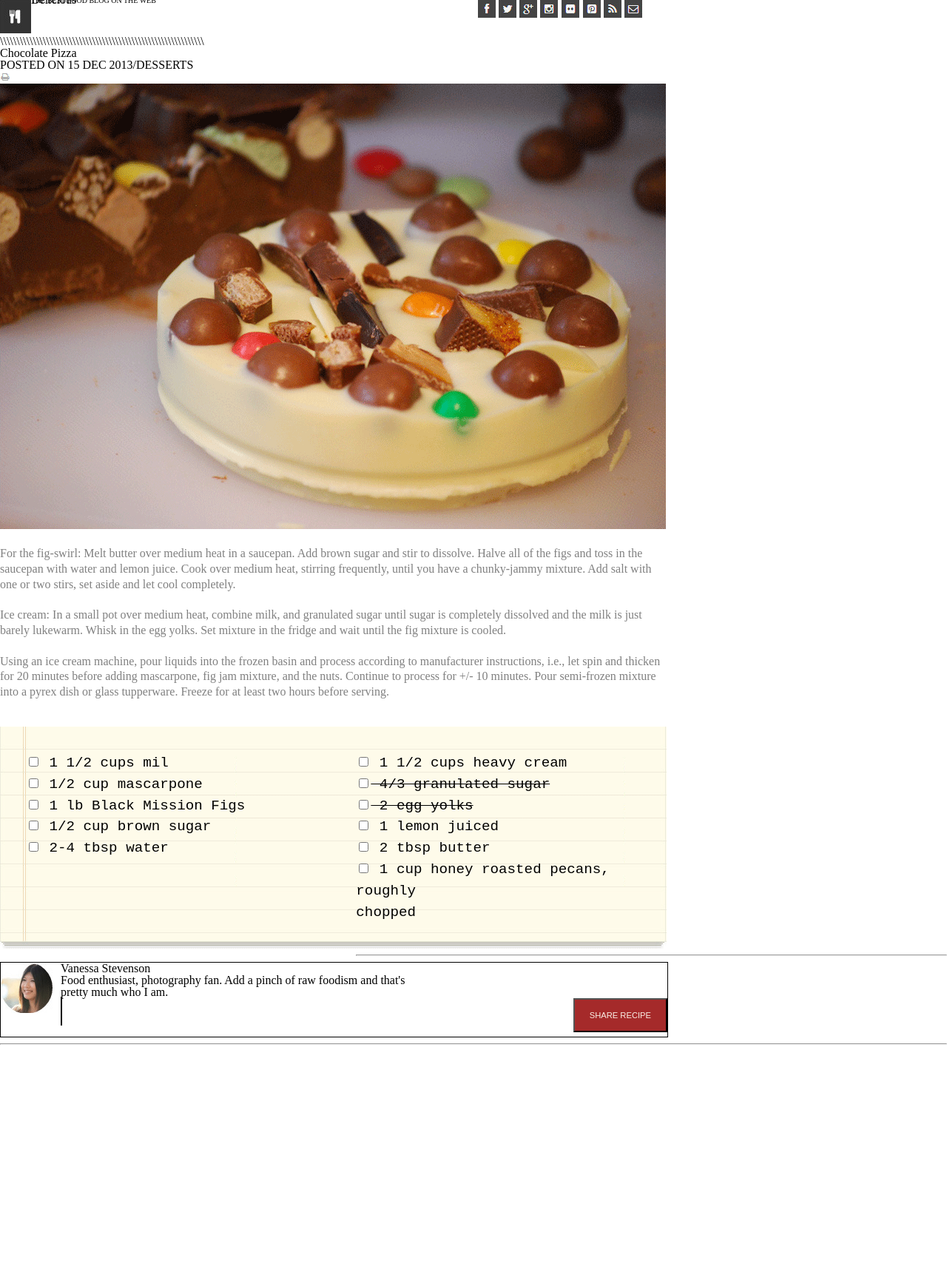
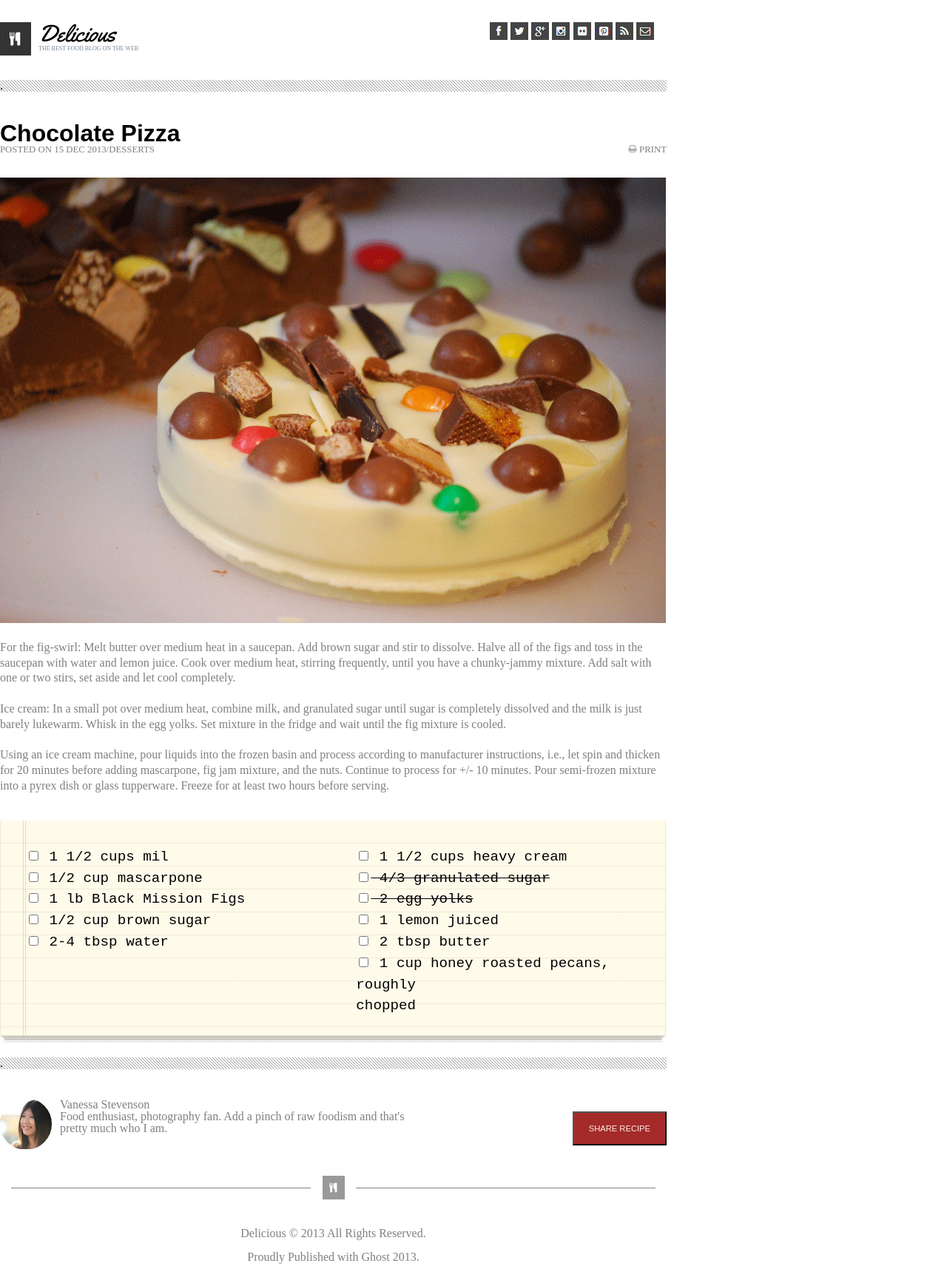
Before and after one commit to MichaelEclavea/chocolate-pizza, a plain HTML site: page index.html in a window 1280 px wide. Shown: the whole page at 74% size. Before the commit the page ends 1420 px from the top, so only its background shows below. Drawn offline with Linux system fonts and the light colour scheme.

Commit message:
revised CSS and HTML

```diff
--- a/index.html
+++ b/index.html
@@ -5,6 +5,7 @@
     <title>Chocolate Pizza</title>
     <link rel="stylesheet" href="reset.css">
     <link rel="stylesheet" href="style.css">
+    <link href="https://fonts.googleapis.com/css2?family=Yellowtail&display=swap" rel="stylesheet">
 </head>
 
 <body>
@@ -14,7 +15,7 @@
 
                 <div id="top-left">
 
-                    <img src="img/logo.png" alt="logo-icon">
+                    <img id="top-image" src="img/logo.png" alt="logo-icon">
                     <div id="title-head">
                         <h2>Delicious</h2>
                         <p>THE BEST FOOD BLOG ON THE WEB</p>
@@ -33,20 +34,14 @@
                 </div>
 
             </div>
-
-            <div id="hr">
-                <p>\\\\\\\\\\\\\\\\\\\\\\\\\\\\\\\\\\\\\\\\\\\\\\\\\\\\\\\\\\\\\\</p>
+            <div class="bar">
+                <p>.</p>
             </div>
-
             <div>
                 <div id="title">
                     <h1>Chocolate Pizza</h1>
-                    <p>POSTED ON 15 DEC 2013/DESSERTS</p>
+                    <p>POSTED ON 15 DEC 2013/DESSERTS <span id="printer"><img src="img/print-icon.png" alt="print">  PRINT</img></span></p>
                 </div>
-                <div>
-                    <img src="img/print-icon.png" alt="print">
-                </div>
-
             </div>
     </header>
     <main>
@@ -82,9 +77,9 @@
                 <li><input type="checkbox"> 1/2 cup brown sugar</li>
                 <li><input type="checkbox"> 2-4 tbsp water</li>
             </ul>
-            <div ></div>
+            <div></div>
             <ul id="list2">
-                <li><input type="checkbox">  1 1/2 cups heavy cream</li>
+                <li><input type="checkbox"> 1 1/2 cups heavy cream</li>
                 <li class="line-text"><input type="checkbox"> 4/3 granulated sugar </li>
                 <li class="line-text"><input type="checkbox"> 2 egg yolks</li>
                 <li><input type="checkbox"> 1 lemon juiced</li>
@@ -94,25 +89,34 @@
             </ul>
 
         </div>
-        <hr>
-
+        <div class="bar">
+            <p>.</p>
+        </div>
     </main>
     <footer>
         <div id="bottom-container">
             <div>
                 <img id="van-img" src="img/van-pic.png" alt="van-pic">
             </div>
-            <div>
+            <span>
                 <p>Vanessa Stevenson</p>
                 <p>Food enthusiast, photography fan. Add a pinch of raw foodism and that's</p>
                 <p>pretty much who I am.</p>
-            </div>
+            </span>
             <span id="btn">
                 <button type="submit">SHARE RECIPE</button>
             </span>
         </div>
-        <hr>
     </footer>
+    <div class="hr-theme-slash-2">
+        <div class="hr-line"></div>
+        <div class="hr-icon"><img src="img/small-logo.png" class="material-icons"/></i></div>
+        <div class="hr-line"></div>
+    </div>
+    <div id="final-text">
+            <p>Delicious &#169; 2013 All Rights Reserved. </p>
+            <p>Proudly Published with Ghost 2013. </p>
+    </div>
 </body>
 
 </html>
--- a/style.css
+++ b/style.css
@@ -1,32 +1,63 @@
 /* * {
-    border: 1px solid black; */
+    border: 1px solid black;
+} */
 
+h2{
+    font-size: 2em;
+    font-family: 'Yellowtail', cursive;
 }
+
 body {
    width: 901px;
-
-    border: solid black;
 }
 
 #main-img{
     width: 950px;
 }
 
+#printer{
+    float: right;
+    color: grey;
+    display: inline-block;
+}
+
+#title p{
+    color: #808080;
+    font-size: .8em;
+}
+
 #top-title {
    display: flex;
+   margin-top: 30px;
+   margin-bottom: 30px;
+}
 
+#title{
+    padding-bottom: 30px;
 }
 
 #title-head {
     float: right;
-    line-height: .05;
+    display: inline;
 }
+
+#top-image{
+    padding-right: 10px;
+}
+
 #title-head p {
-    font-size: 10px;
+    font-size: 8px;
+    color: lightslategray;
+}
+
+h1{
+    font-family: sans-serif;
+    font-size: 2em;
+    font-weight: bold;
 }
 
 #icons {
- padding-left: 435px;
+ padding-left: 475px;
 }
 
 #span {
@@ -75,10 +106,10 @@ body {
 }
 
 #bottom-container{
-border: 1px solid black;
-width: 901px;
-height: 100px;
-vertical-align: text-top;
+    width: 901px;
+    height: 100px;
+    vertical-align: text-top;
+    color: #808080;
 }
 
 #van-img {
@@ -89,6 +120,7 @@ vertical-align: text-top;
 button{
     float: right;
     padding-top: 15px;
+    margin-top: 17px;
     padding-bottom: 15px;
     font-size: 10px;
     padding-right: 20px;
@@ -99,7 +131,41 @@ button{
 }
 
 #btn {
-    width: 10px;
-    border: 1px solid black;
-    padding-bottom: 20px;
+    float: right;
 }
+
+footer span{
+    float: left;
+}
+
+.bar{
+    margin-top: 20px;
+    height: auto;
+    width: 901px;
+    margin-bottom: 40px;
+    background-image: url(img/hr-img.png);
+}
+
+.hr-theme-slash-2 {
+    display: flex;
+}
+
+.hr-line {
+    width: 100%;
+    position: relative;
+    margin: 15px;
+    border-bottom: 1px solid #808080;
+    color: #808080;
+}
+
+.hr-icon {
+  position: relative;
+  top: 3px;
+}
+
+#final-text{
+    text-align: center;
+    margin-top: 30px;
+    color: #808080;
+    line-height: 2em;
+}
```
Lines whose indentation alone changed are shown as unchanged.
